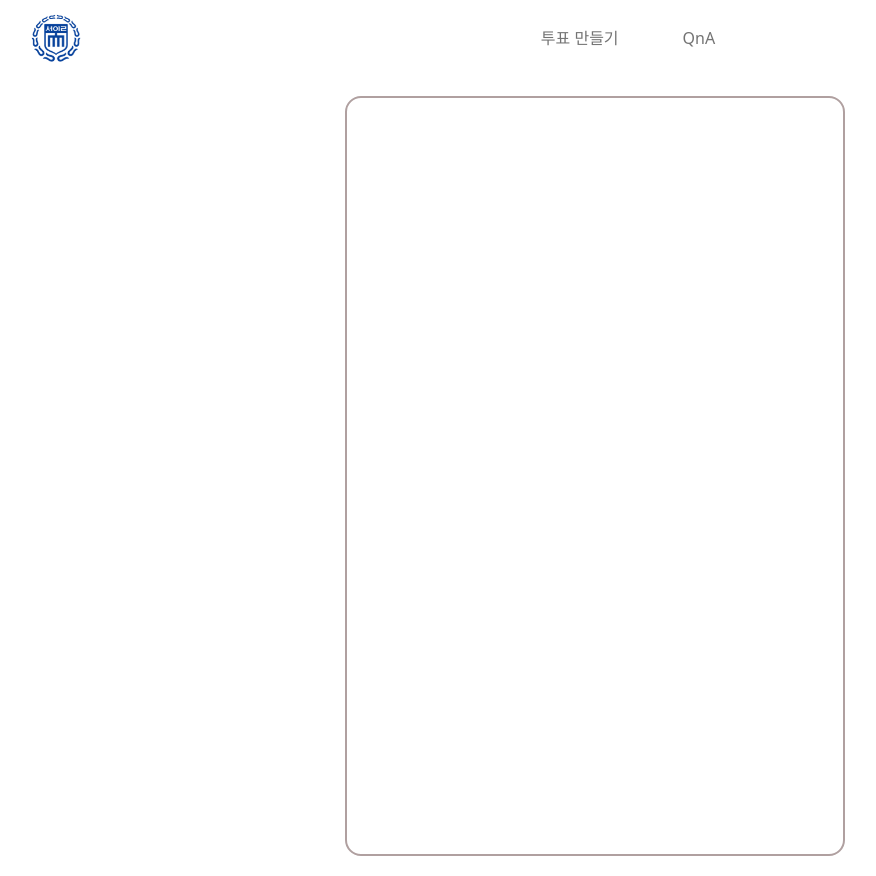
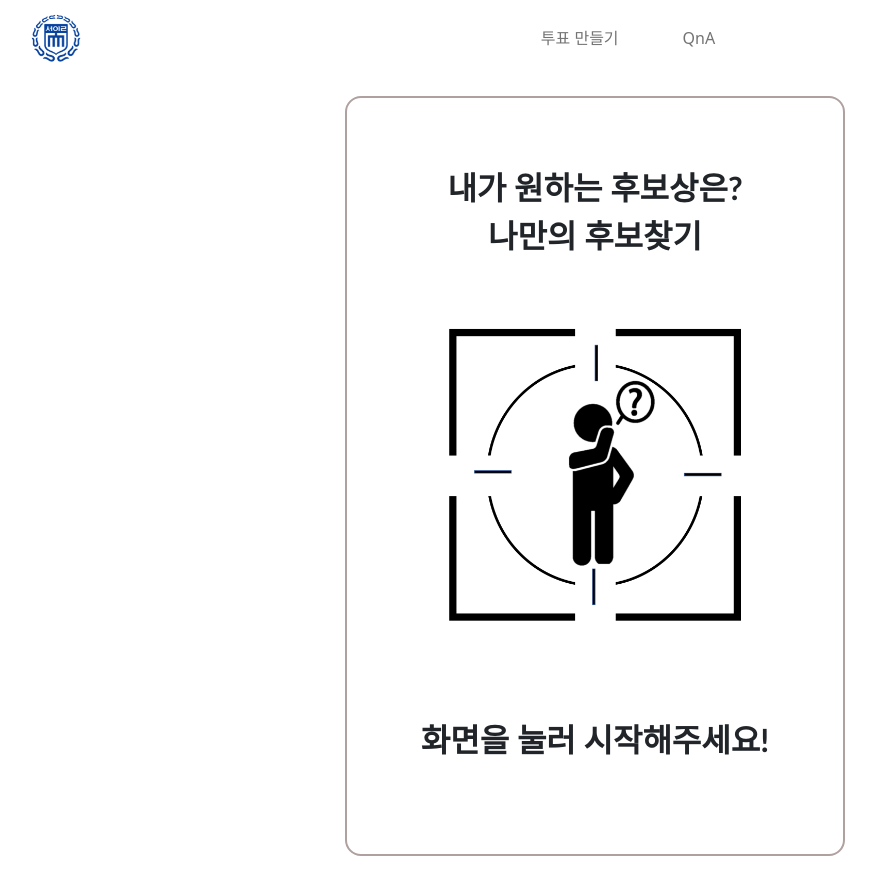
Before and after one commit to TEAM-BlockVote/CapstoneDesign, a React (Create React App) app in the folder client/: page /nawoopage in a window 1280 px wide. Shown: the whole page, without its empty margins (45-921 px from the left). Built offline with nearby package versions, Linux system fonts and the light colour scheme; no server answers; a web font is replaced by a local one.

Commit message:
나후찾 메인페이지 CSS

```diff
--- /dev/null
+++ b/client/src/Components/Nawoo/NawooMain.css
@@ -0,0 +1,60 @@
+.nawoo_form {
+  display: flex;
+  position: relative;
+  width: 100%;
+  max-width: 500px;
+  height: auto;
+  border: 2px solid rgb(176, 160, 160);
+  border-radius: 1rem;
+  flex-direction: column;
+  margin: auto;
+  margin-top: 20px;
+  margin-bottom: 20px;
+}
+
+.nawoo_top {
+  display: flex;
+  width: 100%;
+  height: 100%;
+  flex-direction: column;
+  margin: auto;
+  text-align: center;
+}
+
+.nawoo_logo {
+  display: flex;
+  width: 100%;
+  height: auto;
+  flex-direction: column;
+  font-size: 2rem;
+  font-weight: bolder;
+  font-family: 'Trebuchet MS', 'Lucida Sans Unicode', 'Lucida Grande', 'Lucida Sans', Arial, sans-serif;
+  margin: auto;
+}
+
+.nawoo_middle {
+  display: flex;
+  width: 100%;
+  height: 100%;
+  flex-direction: column;
+  margin: auto;
+  text-align: center;
+}
+
+.nawoo_img {
+  display: flex;
+  position: relative;
+  width: 300px;
+  height: auto;
+  flex-direction: column;
+  margin: auto;
+}
+
+.nawoo_bottom {
+  display: flex;
+  width: 100%;
+  height: 100%;
+  flex-direction: column;
+  margin: auto;
+  text-align: center;
+}
--- /dev/null
+++ b/client/src/Components/Nawoo/NawooMain.js
@@ -0,0 +1,26 @@
+import React, { useContext, useState, useEffect } from 'react';
+import "./NawooMain.css";
+
+function NawooMain() {
+  return (
+    <div className='nawoo_form'>
+      <div className='nawoo_top'>
+        <div className='nawoo_logo'>
+          내가 원하는 후보상은?<br />
+          나만의 후보찾기
+        </div>
+      </div>
+      <div className='nawoo_middle'>
+        <div className='nawoo_image'>
+          <img src='/img/nawoomain.png' className='nawoo_img' alt='nawooimg' />
+        </div>
+      </div>
+      <div className='nawoo_bottom'>
+        <div className='nawoo_logo'>
+          화면을 눌러 시작해주세요!
+        </div>
+      </div>
+    </div>
+  );
+};
+export default NawooMain;
--- a/client/src/Components/Nawoo/NawooPage.css
+++ b/client/src/Components/Nawoo/NawooPage.css
@@ -11,15 +11,3 @@
   display: flex;
   height: 100vh;
 }
-
-.nawoo_form {
-  position: relative;
-  width: 100%;
-  max-width: 500px;
-  height: auto;
-  border: 2px solid rgb(176, 160, 160);
-  border-radius: 1rem;
-  margin: auto;
-  margin-top: 20px;
-  margin-bottom: 20px;
-}
--- a/client/src/Components/Nawoo/NawooPage.js
+++ b/client/src/Components/Nawoo/NawooPage.js
@@ -1,12 +1,12 @@
 import React, { useContext, useState, useEffect } from 'react';
+import NawooMain from './NawooMain';
 import "./NawooPage.css";
 
 function NawooPage() {
   return (
     <div className='nawoo_site'>
       <div className='nawoo_main'>
-        <div className='nawoo_form'>
-        </div>
+        <NawooMain/>
       </div>
     </div>
   );
```
Also changed, not shown: client/public/img/nawoomain.png, client/public/img/nawoomain_backup.png (added).
